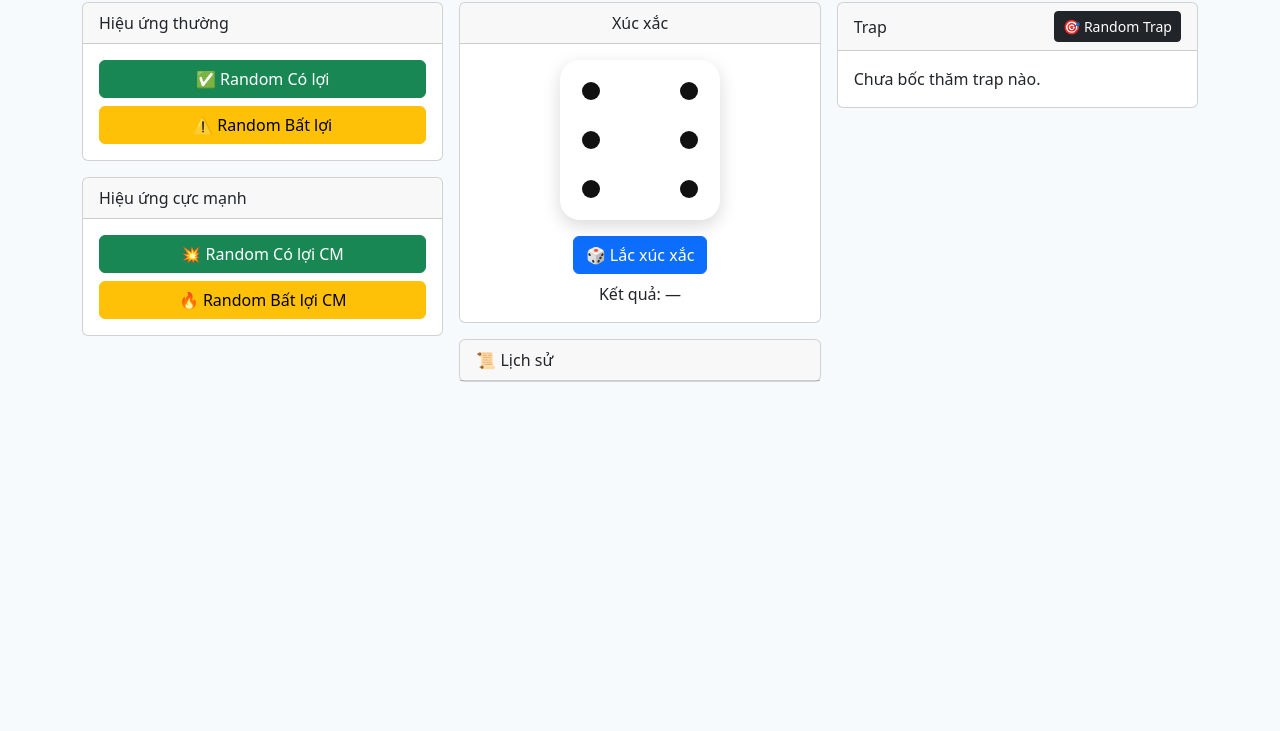
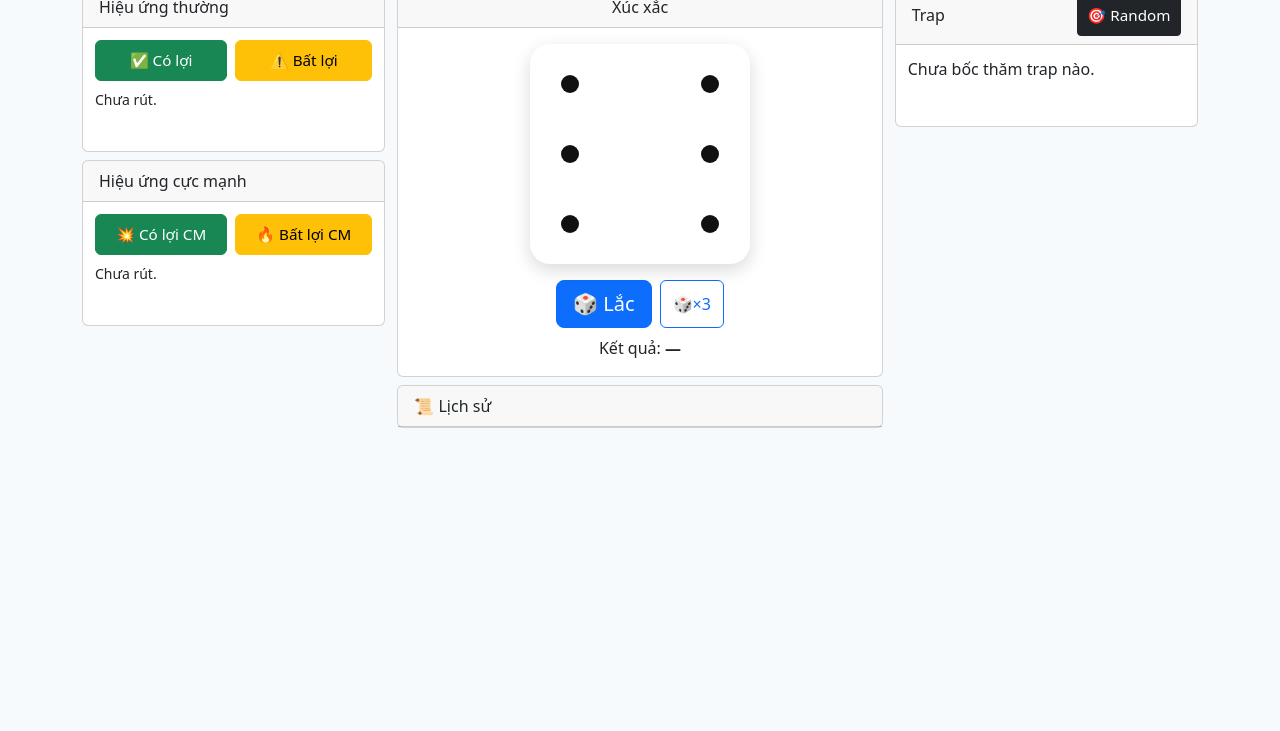
Before and after one commit to kiuthili/exe101, a plain HTML site: page index.html in a window 1280 px wide. Shown: the part 69-800 px from the top of the page. Drawn offline with nearby package versions, Linux system fonts and the light colour scheme.

Commit message:
Update index.html

```diff
--- a/index.html
+++ b/index.html
@@ -7,39 +7,41 @@
   <link href="https://cdn.jsdelivr.net/npm/bootstrap@5.3.3/dist/css/bootstrap.min.css" rel="stylesheet">
   <style>
     :root {
-      --die-size: clamp(96px, 24vw, 160px);
-      --pip-size: clamp(10px, 2.6vw, 18px);
+      --die-size: clamp(120px, 30vh, 220px); /* Ưu tiên chiều cao khung hình ngang */
+      --pip-size: clamp(10px, 3.2vh, 18px);
       --shadow: 0 6px 18px rgba(0,0,0,.15);
     }
-    body { background:#f7fafc; min-height: 100vh; }
+    body { background:#f7fafc; min-height:100vh; }
+
+    /* ===== Dice ===== */
     .die { width: var(--die-size); height: var(--die-size); border-radius:20px; background:#fff; box-shadow:var(--shadow); margin:auto; position:relative; }
     .pip { position:absolute; width:var(--pip-size); height: var(--pip-size); border-radius:50%; background:#111; }
     .tl{top:14%;left:14%}.tc{top:14%;left:50%;transform:translateX(-50%)}.tr{top:14%;right:14%}
     .ml{top:50%;left:14%;transform:translateY(-50%)}.mc{top:50%;left:50%;transform:translate(-50%,-50%)}.mr{top:50%;right:14%;transform:translateY(-50%)}
     .bl{bottom:14%;left:14%}.bc{bottom:14%;left:50%;transform:translateX(-50%)}.br{bottom:14%;right:14%}
 
-    /* ----- Orientation control ----- */
-    #rotateOverlay { display:none; position: fixed; inset: 0; background: linear-gradient(135deg,#fdfbfb,#ebedee); z-index: 2000; align-items: center; justify-content: center; text-align: center; padding: 2rem; }
-    #rotateOverlay .box { max-width: 520px; }
+    /* ===== Layout ===== */
+    .toolbar { position: sticky; top:0; z-index:1020; background: var(--bs-body-bg); padding-top:.5rem; }
 
-    /* Show ONLY in portrait: ask users to rotate */
-    @media (orientation: portrait) {
-      #appContent { display: none !important; }
-      #rotateOverlay { display: flex; }
-    }
-    /* Show app in landscape */
-    @media (orientation: landscape) {
-      #appContent { display: block; }
-      #rotateOverlay { display: none; }
+    /* Lưới ba cột ưu tiên landscape: hai bên hẹp, giữa rộng */
+    .landscape-grid { display:grid; gap: 12px; grid-template-columns: 1fr 1.6fr 1fr; align-items: start; }
+
+    /* Card gọn cho cột bên */
+    .mini-card .card-body { padding: .75rem; }
+    .mini-card .btn { padding: .5rem .6rem; font-size:.95rem; }
+    .mini-card .result { min-height: 3.6em; }
+
+    /* Trên màn hình rất thấp (điện thoại nằm ngang nhỏ) */
+    @media (max-height: 420px) {
+      .mini-card .card-body { padding: .5rem; }
+      .mini-card .btn { padding: .4rem .5rem; font-size:.9rem; }
     }
 
-    /* Small landscape screens: tighten paddings */
-    @media (max-height: 420px) and (orientation: landscape){
-      .container { padding-top: .75rem !important; padding-bottom: .75rem !important; }
-      .card-body { padding: .75rem; }
-      .card-header { padding: .5rem .75rem; font-size: .95rem; }
-      .btn { padding: .5rem .75rem; }
-    }
+    /* Ẩn app khi dọc, hiện overlay nhắc xoay ngang */
+    #rotateOverlay { display:none; position: fixed; inset:0; background: linear-gradient(135deg,#fdfbfb,#ebedee); z-index: 2000; align-items:center; justify-content:center; text-align:center; padding:2rem; }
+    #rotateOverlay .box { max-width:520px; }
+    @media (orientation: portrait) { #appContent{display:none!important} #rotateOverlay{display:flex} }
+    @media (orientation: landscape) { #appContent{display:block} #rotateOverlay{display:none} }
   </style>
 </head>
 <body>
@@ -47,72 +49,84 @@
   <div id="rotateOverlay">
     <div class="box">
       <div class="display-6 mb-3">🔄 Vui lòng xoay ngang điện thoại</div>
-      <p class="lead">Giao diện được tối ưu cho <strong>chế độ ngang (landscape)</strong> để hiển thị 3 cột: Hiệu ứng — Xúc xắc — Trap.</p>
+      <p class="lead">Giao diện tối ưu 3 cột: <strong>Hiệu ứng</strong> — <strong>Xúc xắc</strong> — <strong>Trap</strong>.</p>
       <p class="text-muted mb-0">Mẹo: Tắt khóa xoay màn hình nếu không xoay được.</p>
     </div>
   </div>
 
-  <!-- App content (only shown in landscape) -->
-  <div id="appContent">
-    <div class="container py-3">
-      <div class="d-flex justify-content-between align-items-center mb-3 sticky-top bg-body pt-2" style="z-index:1020;">
-        <h1 class="h5 mb-0">🎲 Board Game Helper</h1>
+  <!-- App content (landscape) -->
+  <div id="appContent" class="container py-2">
+    <div class="toolbar d-flex justify-content-between align-items-center mb-2">
+      <h1 class="h6 mb-0">🎲 Board Game Helper</h1>
+      <div class="d-flex gap-2">
         <button id="btnClearLogs" class="btn btn-outline-danger btn-sm">🧹 Xóa lịch sử</button>
       </div>
-      <div class="row g-3">
-        <!-- LEFT: Buttons for effects -->
-        <div class="col-12 col-lg-4 order-lg-1">
-          <div class="card mb-3">
-            <div class="card-header">Hiệu ứng thường</div>
-            <div class="card-body d-grid gap-2">
-              <button class="btn btn-success w-100" id="drawBenefit">✅ Random Có lợi</button>
-              <button class="btn btn-warning w-100" id="drawHarm">⚠️ Random Bất lợi</button>
+    </div>
+
+    <div class="landscape-grid">
+      <!-- LEFT: Effects -->
+      <section class="mini-card">
+        <div class="card mb-2">
+          <div class="card-header py-2">Hiệu ứng thường</div>
+          <div class="card-body">
+            <div class="d-flex gap-2 flex-wrap mb-2">
+              <button class="btn btn-success flex-fill" id="drawBenefit">✅ Có lợi</button>
+              <button class="btn btn-warning flex-fill" id="drawHarm">⚠️ Bất lợi</button>
+            </div>
+            <div class="result small" id="resultNormal">Chưa rút.</div>
           </div>
         </div>
         <div class="card">
-            <div class="card-header">Hiệu ứng cực mạnh</div>
-            <div class="card-body d-grid gap-2">
-              <button class="btn btn-success w-100" id="drawBenefitX">💥 Random Có lợi CM</button>
-              <button class="btn btn-warning w-100" id="drawHarmX">🔥 Random Bất lợi CM</button>
+          <div class="card-header py-2">Hiệu ứng cực mạnh</div>
+          <div class="card-body">
+            <div class="d-flex gap-2 flex-wrap mb-2">
+              <button class="btn btn-success flex-fill" id="drawBenefitX">💥 Có lợi CM</button>
+              <button class="btn btn-warning flex-fill" id="drawHarmX">🔥 Bất lợi CM</button>
+            </div>
+            <div class="result small" id="resultExtreme">Chưa rút.</div>
           </div>
         </div>
-        </div>
-        <!-- CENTER: Dice -->
-        <div class="col-12 col-lg-4 order-lg-2">
+      </section>
+
+      <!-- CENTER: Dice prominent -->
+      <section>
         <div class="card text-center">
-            <div class="card-header">Xúc xắc</div>
+          <div class="card-header py-2">Xúc xắc</div>
           <div class="card-body">
             <div id="die" class="die mb-3"></div>
-              <button id="btnRoll" class="btn btn-primary">🎲 Lắc xúc xắc</button>
-              <div class="mt-2">Kết quả: <span id="rollResult">—</span></div>
+            <div class="d-flex justify-content-center gap-2">
+              <button id="btnRoll" class="btn btn-primary btn-lg">🎲 Lắc</button>
+              <button id="btnRoll3" class="btn btn-outline-primary">🎲×3</button>
+            </div>
+            <div class="mt-2">Kết quả: <span id="rollResult" class="fw-bold">—</span></div>
           </div>
         </div>
-          <div class="card mt-3">
-            <div class="card-header d-flex justify-content-between align-items-center">
-              <span>📜 Lịch sử</span>
-              <button class="btn btn-sm btn-outline-secondary d-lg-none" data-bs-toggle="collapse" data-bs-target="#histCollapse" aria-expanded="false" aria-controls="histCollapse">Hiện/Ẩn</button>
-            </div>
-            <div id="histCollapse" class="collapse d-lg-block">
+        <div class="card mt-2">
+          <div class="card-header py-2">📜 Lịch sử</div>
+          <div class="card-body p-0">
             <ul class="list-group list-group-flush" id="history"></ul>
           </div>
         </div>
+      </section>
+
+      <!-- RIGHT: Trap compact -->
+      <section class="mini-card">
+        <div class="card">
+          <div class="card-header py-2 d-flex justify-content-between align-items-center">
+            <span>Trap</span>
+            <button id="drawTrap" class="btn btn-sm btn-dark">🎯 Random</button>
           </div>
-        <!-- RIGHT: Trap -->
-        <div class="col-12 col-lg-4 order-lg-3">
-          <div class="card">
-            <div class="card-header d-flex justify-content-between align-items-center">
-              <span>Trap</span>
-              <button id="drawTrap" class="btn btn-sm btn-dark">🎯 Random Trap</button>
-            </div>
-            <div class="card-body" id="trapResult">Chưa bốc thăm trap nào.</div>
+          <div class="card-body">
+            <div class="result" id="trapResult">Chưa bốc thăm trap nào.</div>
           </div>
         </div>
-      </div>
+      </section>
     </div>
   </div>
 
   <script src="https://cdn.jsdelivr.net/npm/bootstrap@5.3.3/dist/js/bootstrap.bundle.min.js"></script>
   <script>
+    // ===== DATA =====
     const DATA={
       benefit:[
         {title:"Đỡ Đòn Thành Công",desc:"Miễn trừ hiệu ứng bất lợi tiếp theo từ đối thủ hoặc từ ô bạn đứng vào."},
@@ -144,20 +158,38 @@
         {title:"Sư Phụ Kiểm Tra",desc:"Trả lời câu hỏi nhanh, sai thì mất lượt tiếp theo."}]
     };
 
+    // ===== Helpers =====
+    const qs = s => document.querySelector(s);
     function rng(min,max){return Math.floor(Math.random()*(max-min+1))+min;}
-    function renderDie(n){const die=document.getElementById('die');die.innerHTML='';const map={1:['mc'],2:['tl','br'],3:['tl','mc','br'],4:['tl','tr','bl','br'],5:['tl','tr','mc','bl','br'],6:['tl','ml','tr','mr','bl','br']};map[n].forEach(pos=>{const p=document.createElement('span');p.className='pip '+pos;die.appendChild(p);});}
+    function renderDie(n){const die=qs('#die');die.innerHTML='';const map={1:['mc'],2:['tl','br'],3:['tl','mc','br'],4:['tl','tr','bl','br'],5:['tl','tr','mc','bl','br'],6:['tl','ml','tr','mr','bl','br']};map[n].forEach(pos=>{const p=document.createElement('span');p.className='pip '+pos;die.appendChild(p);});}
+    function addHistory(kind, text){const li=document.createElement('li');li.className='list-group-item d-flex justify-content-between align-items-start';li.innerHTML=`<span><span class="badge text-bg-secondary me-2">${kind}</span>${text}</span>`;qs('#history').prepend(li);}
+
+    // Init
     renderDie(6);
 
-    function addHistory(label,obj){const li=document.createElement('li');li.className='list-group-item';li.innerHTML=`<strong>${label}:</strong> ${obj.title||obj}<br><small>${obj.desc||''}</small>`;document.getElementById('history').prepend(li);}
+    // Dice actions
+    qs('#btnRoll').addEventListener('click', ()=>{const n=rng(1,6);renderDie(n);qs('#rollResult').textContent=n;addHistory('🎲',`Xúc xắc → <strong>${n}</strong>`);});
+    qs('#btnRoll3').addEventListener('click', async ()=>{
+      let results=[]; const rollOnce=()=>new Promise(res=>{setTimeout(()=>{const n=rng(1,6);renderDie(n);res(n);},220)});
+      for(let i=0;i<3;i++) results.push(await rollOnce());
+      qs('#rollResult').innerHTML = `${results.join(' + ')} = <strong>${results.reduce((a,b)=>a+b,0)}</strong>`;
+      addHistory('🎲', `3 lần → <strong>${results.join(' + ')}</strong>`);
+    });
 
-    document.getElementById('btnRoll').onclick=()=>{const n=rng(1,6);renderDie(n);document.getElementById('rollResult').textContent=n;addHistory('🎲 Xúc xắc',{title:n,desc:""})};
-    document.getElementById('drawBenefit').onclick=()=>{let pick=DATA.benefit[rng(0,DATA.benefit.length-1)];addHistory('✅ Có lợi',pick)};
-    document.getElementById('drawHarm').onclick=()=>{let pick=DATA.harm[rng(0,DATA.harm.length-1)];addHistory('⚠️ Bất lợi',pick)};
-    document.getElementById('drawBenefitX').onclick=()=>{let pick=DATA.benefitX[rng(0,DATA.benefitX.length-1)];addHistory('💥 Có lợi CM',pick)};
-    document.getElementById('drawHarmX').onclick=()=>{let pick=DATA.harmX[rng(0,DATA.harm.length-1)];addHistory('🔥 Bất lợi CM',pick)};
-    document.getElementById('drawTrap').onclick=()=>{let pick=DATA.traps[rng(0,DATA.traps.length-1)];document.getElementById('trapResult').innerHTML=`<strong>${pick.title}</strong><br><small>${pick.desc}</small>`;addHistory('🎯 Trap',pick)};
+    // Drawers (no-repeat per pool until exhausted)
+    function makeDrawer(items){ let pool=[...items]; return { draw(){ if(pool.length===0) pool=[...items]; const idx=rng(0,pool.length-1); return pool.splice(idx,1)[0]; }, reset(){ pool=[...items]; } } }
+    const drawers = { benefit:makeDrawer(DATA.benefit), harm:makeDrawer(DATA.harm), benefitX:makeDrawer(DATA.benefitX), harmX:makeDrawer(DATA.harmX), trap:makeDrawer(DATA.traps) };
 
-    document.getElementById('btnClearLogs').onclick=()=>{document.getElementById('history').innerHTML='';};
+    // Buttons left & right
+    qs('#drawBenefit').addEventListener('click', ()=>{const p=drawers.benefit.draw(); qs('#resultNormal').innerHTML=`<strong>${p.title}</strong><br><small>${p.desc}</small>`; addHistory('✅', `<strong>${p.title}</strong>`);});
+    qs('#drawHarm').addEventListener('click', ()=>{const p=drawers.harm.draw(); qs('#resultNormal').innerHTML=`<strong>${p.title}</strong><br><small>${p.desc}</small>`; addHistory('⚠️', `<strong>${p.title}</strong>`);});
+    qs('#drawBenefitX').addEventListener('click', ()=>{const p=drawers.benefitX.draw(); qs('#resultExtreme').innerHTML=`<strong>${p.title}</strong><br><small>${p.desc}</small>`; addHistory('💥', `<strong>${p.title}</strong>`);});
+    qs('#drawHarmX').addEventListener('click', ()=>{const p=drawers.harmX.draw(); qs('#resultExtreme').innerHTML=`<strong>${p.title}</strong><br><small>${p.desc}</small>`; addHistory('🔥', `<strong>${p.title}</strong>`);});
+
+    qs('#drawTrap').addEventListener('click', ()=>{const t=drawers.trap.draw(); qs('#trapResult').innerHTML=`<strong>${t.title}</strong><br><small>${t.desc}</small>`; addHistory('🎯', `<strong>${t.title}</strong>`);});
+
+    // Clear history
+    qs('#btnClearLogs').addEventListener('click', ()=>{qs('#history').innerHTML='';});
   </script>
 </body>
 </html>
```
Lines whose indentation alone changed are shown as unchanged.
